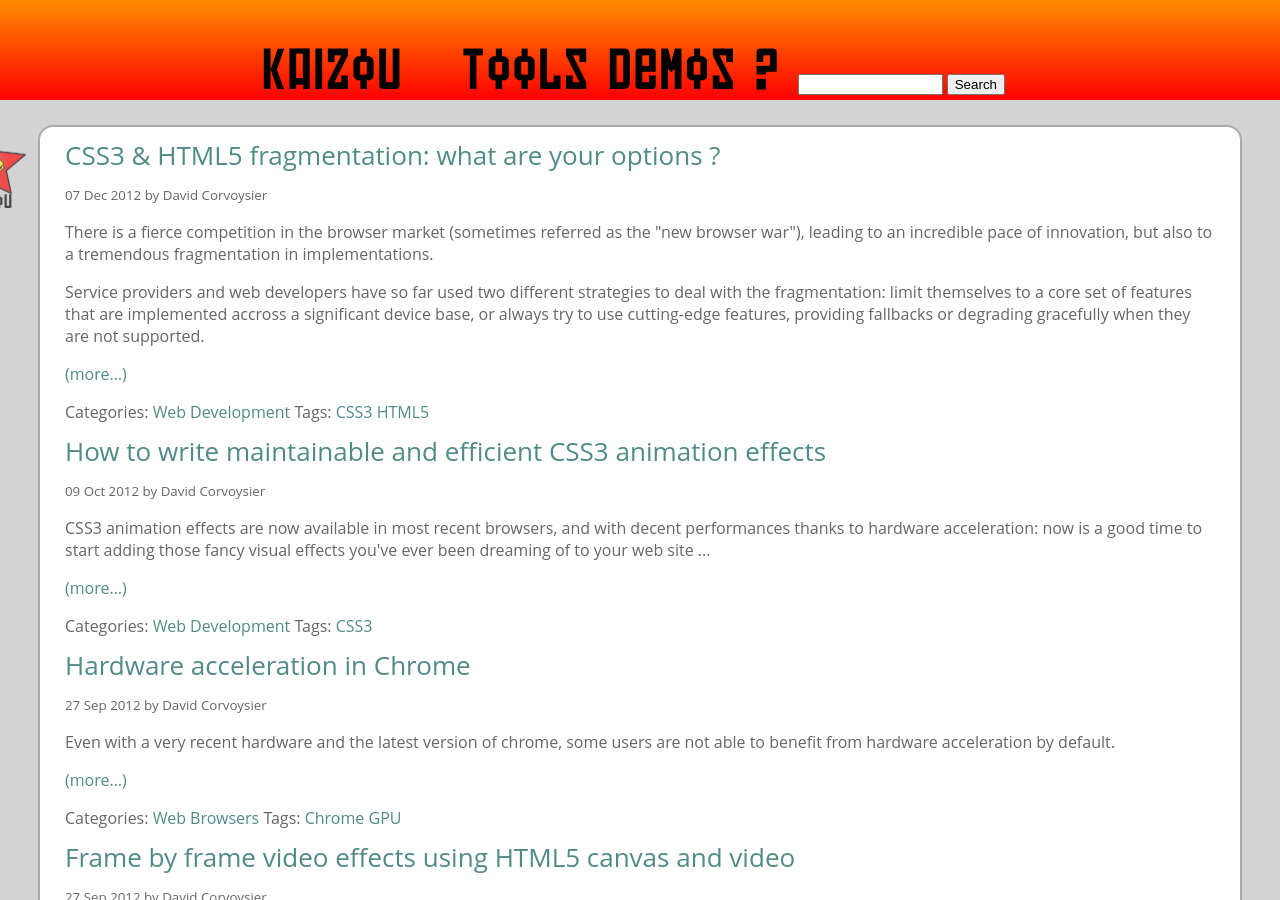
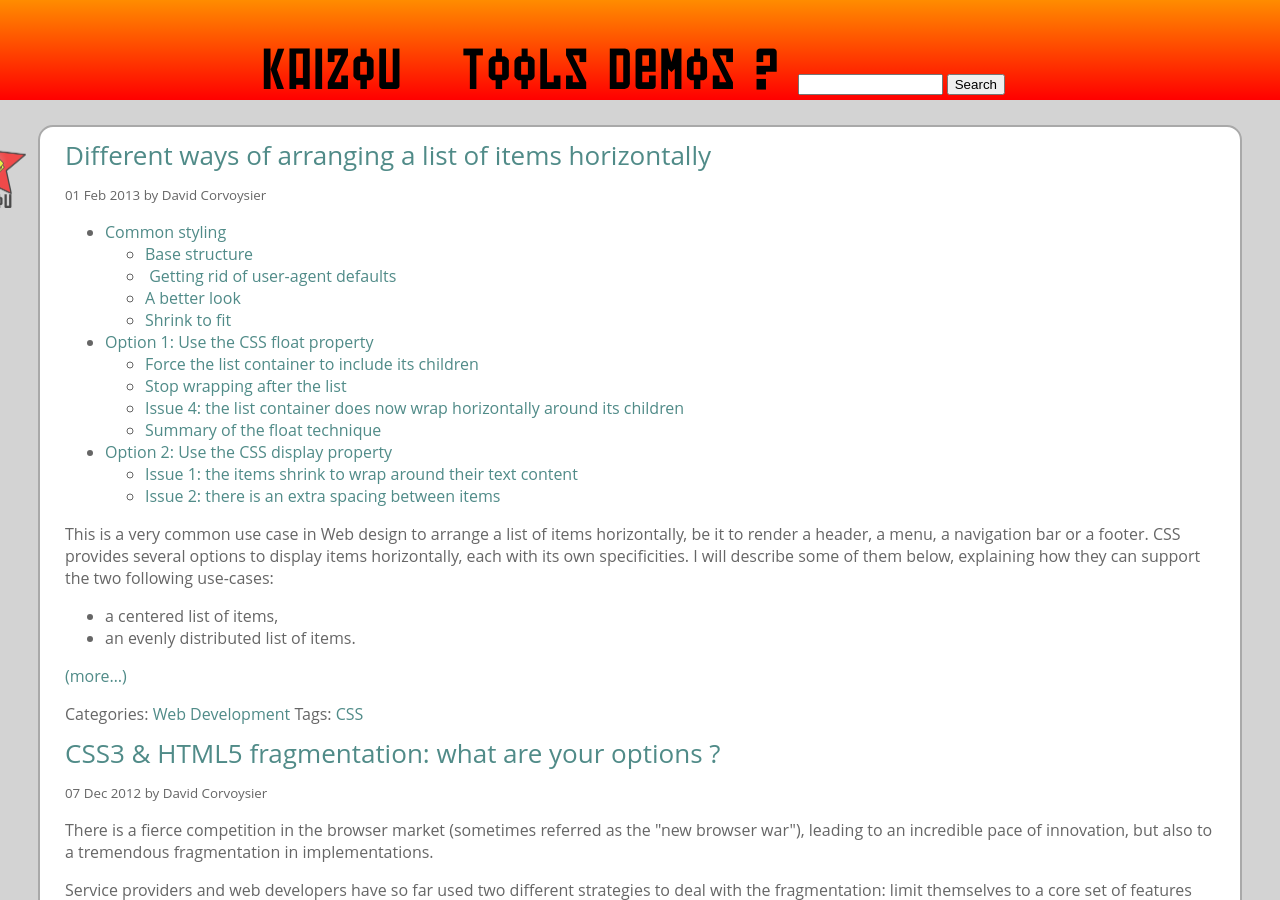
Before and after one commit to mgcrea/benchmark-kaizoumark, a Jekyll site: the page built from index.html, in a window 1280 px wide and 900 px high. Built offline with Jekyll 4.4.1, drawn with Linux system fonts in a browser that asks for light colours; the list of posts is cut into pages by our own code; comment, search, counter and statistics services are not loaded; some of the changed text lies outside the part shown.

Commit message:
Moved to a Markdown format instead of Textile

```diff
--- a/_posts/2013-02-01-different-ways-of-arranging.md
+++ b/_posts/2013-02-01-different-ways-of-arranging.md
@@ -7,111 +7,133 @@ tags:
 - CSS
 status: publish
 type: post
-published: false
+published: true
 ---
-This is a very common use case in Web design to arrange a list of items horizontally, be it to render a header, a menu, a navigation bar or a footer.
+
+* Will be replaced by the ToC
+{:toc}
+
+This is a very common use case in Web design to arrange a list of items
+horizontally, be it to render a header, a menu, a navigation bar or a footer.
 CSS provides several options to display items horizontally, each with its own specificities.
 I will describe some of them below, explaining how they can support the two following use-cases:
+
 - a centered list of items,
 - an evenly distributed list of items.
+
 <!--more-->
 
-h2. Common styling
+## Common styling
 
-h3. Base structure
+### Base structure
 
-I assume that the elements are organized into an ordered (ol) or unordered (ul) list, as it is what makes the most sense in terms of accessibility.
+I assume that the elements are organized into an ordered (ol) or unordered
+ (ul) list, as it is what makes the most sense in terms of accessibility.
 
-<pre class='prettyprint'>
-<p>A centered list of items</p>
-<ul>
-    <li>Lorem</li>
-    <li>ipsum</li>
-    <li>dolor</li>
-    <li>sit</li>
-    <li>amet</li>
-</ul>
-<p>A list of items evenly distributed</p>
-<ul>
-    <li>Lorem</li>
-    <li>ipsum</li>
-    <li>dolor</li>
-    <li>sit</li>
-    <li>amet</li>
-</ul>
-</pre>
+    <ul>
+        <li>Lorem</li>
+        <li>ipsum</li>
+        <li>dolor</li>
+        <li>sit</li>
+        <li>amet</li>
+    </ul>
 
-h3. Getting rid of user-agent defaults
 
-All browsers provide a default styling for List elements, so our first task would be to override a few style properties:
+### Getting rid of user-agent defaults
 
-<pre class='prettyprint'>
-ul.container {
-    list-style: none;
-    padding-start: 0px;
-    margin-before: 0px;
-    margin-after: 0px;
-}
-</pre>
+All browsers provide a default styling for List elements, so our first
+task would be to override a few style properties:
 
-Note: a more generic approach to the issue of dealing with browser default stylesheets is described in <a href='http://meyerweb.com/eric/tools/css/reset/'>this post</a> by <a href='http://meyerweb.com/'>Eric Meyer</a>.
+    ul.container {
+        list-style: none;
+        padding-start: 0px;
+        margin-before: 0px;
+        margin-after: 0px;
+    }
 
-h3. A better look
+Note: a more generic approach to the issue of dealing with browser
+default stylesheets is described in
+<a href='http://meyerweb.com/eric/tools/css/reset/'>this post</a> by
+<a href='http://meyerweb.com/'>Eric Meyer</a>.
+
+### A better look
 
 Then, we apply a few cosmetic styling rules:
 
-<pre class='prettyprint'>
-ul.container {
-    background-color: lightgrey;
-}
-ul.container > li {
-    background: -webkit-linear-gradient(left , grey, transparent 1px);
-    background: linear-gradient(to left , grey, transparent 1px);
-    text-align: center;
-}
-</pre>
+    ul.container {
+        background-color: lightgrey;
+    }
+    ul.container > li {
+        background: -webkit-linear-gradient(left , grey, transparent 1px);
+        background: linear-gradient(to left , grey, transparent 1px);
+        text-align: center;
+    }
 
-Note: I have outlined the left border of each item in grey, but instead of using a real CSS border, I have used a fake CSS gradient of 1px so that the border doesn't increase the width of the item.
+Note: I have outlined the left border of each item in grey, but instead
+of using a real CSS border, I have used a fake CSS gradient of 1px so
+that the border doesn't increase the width of the item.
 
-h3. Shrink to fit
+### Shrink to fit
 
 Our first use case requires that our list of items be centered in the page.
 
-Setting the CSS text-align property to center on the main containing block will center all children elements whose width can be computed.
+Setting the CSS text-align property to center on the main containing
+block will center all children elements whose width can be computed.
 
-However, the list container being a block element, it will by default occupy the full width of the page.
+However, the list container being a block element, it will by default
+occupy the full width of the page.
 
-The solution is to force the browser to evaluate the width of the list container by applying the 'shrink-to-fit' algorithm described in the <a href='http://www.w3.org/TR/CSS21/visudet.html#Computing_widths_and_margins'>CSS 2.1 specification</a>.
+The solution is to force the browser to evaluate the width of the list
+container by applying the 'shrink-to-fit' algorithm described in the
+<a href='http://www.w3.org/TR/CSS21/visudet.html#Computing_widths_and_margins'>
+    CSS 2.1 specification
+</a>.
 
 The 'shrink-to-fit' algorithm applies to:
+
 - floated elements,
 - absolute positioned elements,
 - inside-block elements.
 
-But since we want to center the element, we obviously don't want to use float or absolute positioning.
+But since we want to center the element, we obviously don't want to use
+float or absolute positioning.
 
-The basic styling for our first use case is therefore:
+We also need to add an element wrapping the list container, whose
+text-align property will be set to center.
 
-<pre class='prettyprint'>
-ul.centered {
-    display: inline-block;
-}
-</pre>
+The basic structure and styling for our use cases is now:
 
+    .centered {
+        text-align: center;
+    }
+    .centered > ul {
+        display: inline-block;
+    }
 
-This behavior can be achieved by assigning the CSS text-align property to center
+    <p>A centered list of items</p>
+    <div class='centered'>
+        <ul class='container'>
+            <li>Lorem</li>
+            <li>ipsum</li>
+            <li>dolor</li>
+            <li>sit</li>
+            <li>amet</li>
+        </ul>
+    </div>
+    <p>A list of items evenly distributed</p>
+    <ul class='container'>
+        <li>Lorem</li>
+        <li>ipsum</li>
+        <li>dolor</li>
+        <li>sit</li>
+        <li>amet</li>
+    </ul>
 
-There are two ways of achieving this: you can either is is typically achieved in CSS by specifying a margin of 0 auto on
-
-Below is the rendering that we will use as a base for our transformations:
-
-<notextile>
 <style>
 div.figure {
     width: 40em;
     border: 1px solid blue;
     margin: 0 auto;
-    text-align: center;
 }
 ul.container {
     list-style: none;
@@ -125,28 +147,17 @@ ul.container > li {
     background: linear-gradient(to left , grey, transparent 1px);
     text-align: center;
 }
-ul.centered {
+.centered {
+    text-align: center;
+}
+.centered > ul {
     display: inline-block;
-}
-ul.centered > li {
-    padding-left: 1em;
-    padding-right: 1em;
-}
-ul.even > li {
-    width: 20%;
 }
 </style>
 <div class='figure'>
 <p>A centered list of items</p>
-<ul class='container centered'>
-    <li>Lorem</li>
-    <li>ipsum</li>
-    <li>dolor</li>
-    <li>sit</li>
-    <li>amet</li>
-</ul>
-<p>A list of items evenly distributed</p>
-<ul class='container even'>
+<div class='centered'>
+<ul class='container'>
     <li>Lorem</li>
     <li>ipsum</li>
     <li>dolor</li>
@@ -154,31 +165,47 @@ ul.even > li {
     <li>amet</li>
 </ul>
 </div>
-</notextile>
+<p>A list of items evenly distributed</p>
+<ul class='container'>
+    <li>Lorem</li>
+    <li>ipsum</li>
+    <li>dolor</li>
+    <li>sit</li>
+    <li>amet</li>
+</ul>
+</div>
 
-As you can see, the items are arranged vertically, and extend horizontally to fill the full width of their parent.
+Now, let's apply more styling to arrange the items horizontally.
 
-h2. Option 1: Use the CSS float property
+## Option 1: Use the CSS float property
 
-The first option is to use the CSS float property, so that the items stack horizontally starting from the side of their container.
+The first option is to use the CSS float property, so that the items
+stack horizontally starting from the side of their container.
 
-<pre class='prettyprint'>
-ul.float > li {
-    float: left;
-}
-</pre>
-<notextile>
+However, as we saw before, the
+<a href='http://www.w3.org/TR/CSS21/visudet.html#Computing_widths_and_margins'>
+    CSS 2.1 specification
+</a>specifies that floated elements have their width calculated
+using a 'shrink-to-fit' algorithm, meaning that we need to specify either
+the horizontal margins or the width of the list items to avoid them to
+wrap too closely around their content.
+
+    ul.float > li {
+        float: left;
+        padding-left: 1em;
+        padding-right: 1em;
+    }
+
 <style>
 ul.float > li {
     float: left;
+    padding-left: 1em;
+    padding-right: 1em;
 }
 </style>
-</notextile>
-
-Having the list items float to the left is however not enough to achieve a correct rendering, as you can see below:
-
-<notextile>
 <div class='figure'>
+<p>A centered list of items</p>
+<div class='centered'>
 <ul class='container float'>
     <li>Lorem</li>
     <li>ipsum</li>
@@ -186,66 +213,98 @@ Having the list items float to the left is however not enough to achieve a corre
     <li>sit</li>
     <li>amet</li>
 </ul>
-<p>Some text</p>
 </div>
-</notextile>
-
-Let's solve the issues one by one.
-
-h3. Issue 1: the items shrink to wrap exactly around their text content
-
-CSS 2.1 < a href='http://www.w3.org/TR/CSS21/visudet.html#float-width'>specifies</a> that a floated element has by default no left or right margins,
-and that its width shall be calculated using a 'shrink-to-fit' algorithm.
-
-To solve this, we can either specify explicitly the items margin, or set their width.
-
-Both options are valid, but as we will see below, setting explicitly the width of each item is more or less required to solve wrapping issues, so we actually don't have much choice.
-
-<pre class='prettyprint'>
-ul.float > li {
-    width: 6em;
-}
-</pre>
-
-<notextile>
-<style>
-ul.fixed > li {
-    width: 6em;
-}
-</style>
-<div class='figure'>
-<ul class='container float fixed'>
+<p>A list of items evenly distributed</p>
+<ul class='container float'>
     <li>Lorem</li>
     <li>ipsum</li>
     <li>dolor</li>
     <li>sit</li>
     <li>amet</li>
 </ul>
-<p>Some text</p>
 </div>
-</notextile>
 
-h3. Issue 2: the element following the list wraps around it to the right.
+As you can see, the rendering is correct for the first use case, but
+there are two issues with the second one:
+
+- the list container seems to have disappeared,
+- the element following the list wraps around it to the right.
+
+Let's solve these two issues one by one.
+
+### Force the list container to include its children
+
+As a matter of fact, since its children elements have been removed from
+the document flow, the list container has no height unless you specify
+one explicitly.
+See below the boundaries of the list container outlined in red:
+
+<div class='figure'>
+<p>A centered list of items</p>
+<div class='centered'>
+<ul class='container float'>
+    <li>Lorem</li>
+    <li>ipsum</li>
+    <li>dolor</li>
+    <li>sit</li>
+    <li>amet</li>
+</ul>
+</div>
+<p>A list of items evenly distributed</p>
+<ul class='container float' style='border: 1px solid red'>
+    <li>Lorem</li>
+    <li>ipsum</li>
+    <li>dolor</li>
+    <li>sit</li>
+    <li>amet</li>
+</ul>
+</div>
+
+Although this may not be an issue under some specific circumstances, in
+most cases it does matter:
+- you may need (as in our example) to apply a common style to the container, like a border or a background,
+- you may want to associate behaviour to the list container to handle mouse hovering and clicks.
+
+In those cases, a solution is to use the overflow property to force the container to expand vertically:
+
+    ul.float {
+        overflow: auto;
+    }
+
+<style>
+ul.fit {
+    overflow: auto;
+}
+</style>
+<div class='figure'>
+<ul class='container float fixed fit'>
+    <li>Lorem</li>
+    <li>ipsum</li>
+    <li>dolor</li>
+    <li>sit</li>
+    <li>amet</li>
+</ul>
+<p>Some Text</p>
+</div>
+
+As a bonus, this also prevents the elements following the list to wrap around it, so we don't need to use the CSS clear property. Two birds killed with one stone !
+
+### Stop wrapping after the list
 
 The legacy fix is to use the CSS clear property on a dummy element following the list.
 
-<pre class='prettyprint'>
-<div style="clear: both"></div>
-</pre>
+    <div style="clear: both"></div>
 
 or, using only CSS, and taking avantage of the after selector:
 
-<pre class='prettyprint'>
-ul.container:after {
-    content: ".";
-    display: block;
-    height: 0;
-    clear: both;
-    visibility: hidden;
-}
-</pre>
+    ul.container:after {
+        content: ".";
+        display: block;
+        height: 0;
+        clear: both;
+        visibility: hidden;
+    }
 
-<notextile>
 <div class='figure'>
 <ul class='container float fixed'>
     <li>Lorem</li>
@@ -257,67 +316,14 @@ ul.container:after {
 <div style="clear: both"></div>
 <p>Some Text</p>
 </div>
-</notextile>
 
 A better solution exist however, as we will see below solving the next issue.
 
-h3. Issue 3: the list container doesn't expand vertically to include its children
 
-As a matter of fact, since its children elements have been removed from the document flow, the list container has no height unless you specify one explicitly.
-See below the boundaries of the list container outlined in red:
-
-<notextile>
-<div class='figure'>
-<ul class='container float fixed' style='border: 1px solid red'>
-    <li>Lorem</li>
-    <li>ipsum</li>
-    <li>dolor</li>
-    <li>sit</li>
-    <li>amet</li>
-</ul>
-<div style="clear: both"></div>
-<p>Some Text</p>
-</div>
-</notextile>
-
-Although this may not be an issue under some specific circumstances, in most cases it does matter:
-- you may need (as in our example) to apply a common style to the container, like a border or a background,
-- you may want to associate behaviour to the list container to handle mouse hovering and clicks.
-
-In those cases, a solution is to use the overflow property to force the container to expand vertically:
-
-<pre class='prettyprint'>
-ul.float {
-    overflow: auto;
-}
-</pre>
-
-<notextile>
-<style>
-ul.fit {
-    overflow: auto;
-}
-</style>
-
-<div class='figure'>
-<ul class='container float fixed fit'>
-    <li>Lorem</li>
-    <li>ipsum</li>
-    <li>dolor</li>
-    <li>sit</li>
-    <li>amet</li>
-</ul>
-<p>Some Text</p>
-</div>
-</notextile>
-
-As a bonus, this also prevents the elements following the list to wrap around it, so we don't need to use the CSS clear property. Two birds killed with one stone !
-
-h3. Issue 4: the list container does now wrap horizontally around its children
+### Issue 4: the list container does now wrap horizontally around its children
 
 This is an issue if the width of the container exceeds the aggregated width of its children, as a gap will appear on the right, but it is worse if there is not enough space for all items to fit, as they will expand on several lines.
 
-<notextile>
 <div class='figure'>
 <ul class='container float fixed fit' style="width: 300px;margin: 0 auto">
     <li>Lorem</li>
@@ -328,29 +334,25 @@ This is an issue if the width of the container exceeds the aggregated width of i
 </ul>
 <p>Some Text</p>
 </div>
-</notextile>
 
 The only solution to have the container wrap exactly around its children is to specify its width explicitly.
 However this means you need to know in advance:
 - the number of items,
 - the width of each item.
 
-h3. Summary of the float technique
+### Summary of the float technique
 
 As a rule of thumb, use this method only if you have a fixed number of items, and if you can control the width of each item.
 
-<pre class='prettyprint'>
-ul.float {
-    width: 30em;
-    overflow: auto;
-}
-ul.float > li {
-    width: 6em;
-    float: left;
-}
-</pre>
+    ul.float {
+        width: 30em;
+        overflow: auto;
+    }
+    ul.float > li {
+        width: 6em;
+        float: left;
+    }
 
-<notextile>
 <div class='figure'>
 <p>A centered list of items</p>
 <ul class='container float fit centered'>
@@ -369,24 +371,17 @@ ul.float > li {
     <li>amet</li>
 </ul>
 </div>
-</notextile>
 
-
-h2. Option 2: Use the CSS display property
+## Option 2: Use the CSS display property
 
 Using the CSS display property, we can specify that the block-level list items behave like inline-level elements.
 
-<pre class='prettyprint'>
-<style>
-ul.inline > li {
-    display: inline;
-}
-</style>
-</pre>
+    ul.inline > li {
+        display: inline;
+    }
 
 As you can see below, the items do now arrange themselves horizontally, but it is not quite yet the rendering we were trying to achieve.
 
-<notextile>
 <style>
 ul.inline > li {
     display: inline;
@@ -410,40 +405,34 @@ ul.inline > li {
     <li>amet</li>
 </ul>
 </div>
-</notextile>
 
 Again, let's solve the corresponding issues one by one.
 
-h3. Issue 1: the items shrink to wrap around their text content
+### Issue 1: the items shrink to wrap around their text content
 
 CSS 2.1 <a href='http://www.w3.org/TR/CSS21/visudet.html#inline-width'>specifies</a> that inline elements have by default no margin left and right, and that their width cannot be specified explicitly.
 
 There are two ways to solve this:
 - if you don't care about the actual size of the items, then you can just specify explicitly the left and right margins
 
-<pre class='prettyprint'>
-ul.inline > li {
-    display: inline;
-    margin-left: 1em;
-    margin-right: 1em;
-}
-</pre>
+    ul.inline > li {
+        display: inline;
+        margin-left: 1em;
+        margin-right: 1em;
+    }
 
 - if you really care about the width, then you can set the display property to inline-block instead of inline. It forces the items to behave as inline-level elements, yet retaining the ability to control their width.
 
-<pre class='prettyprint'>
-ul.inline > li {
-    display: inline-block;
-    width: 6em;
-}
-</pre>
+    ul.inline > li {
+        display: inline-block;
+        width: 6em;
+    }
 
 Let's put things straight: most of the time, inline-block is the way to go.
 As a matter of fact, the only advantage of using inline versus inline-block is that an inline element can span on multiple lines whereas an inline-block can't.
 
 Here is the updated rendering:
 
-<notextile>
 <style>
 ul.inline-block > li {
     display: inline-block;
@@ -460,10 +449,8 @@ ul.inline-block > li {
 </ul>
 <p>Some Text</p>
 </div>
-</notextile>
 
-
-h3. Issue 2: there is an extra spacing between items
+### Issue 2: there is an extra spacing between items
 
 This gap is neither margin nor padding: it does actually correspond to the space that the browser inserts between words and letters in text.
 
```
